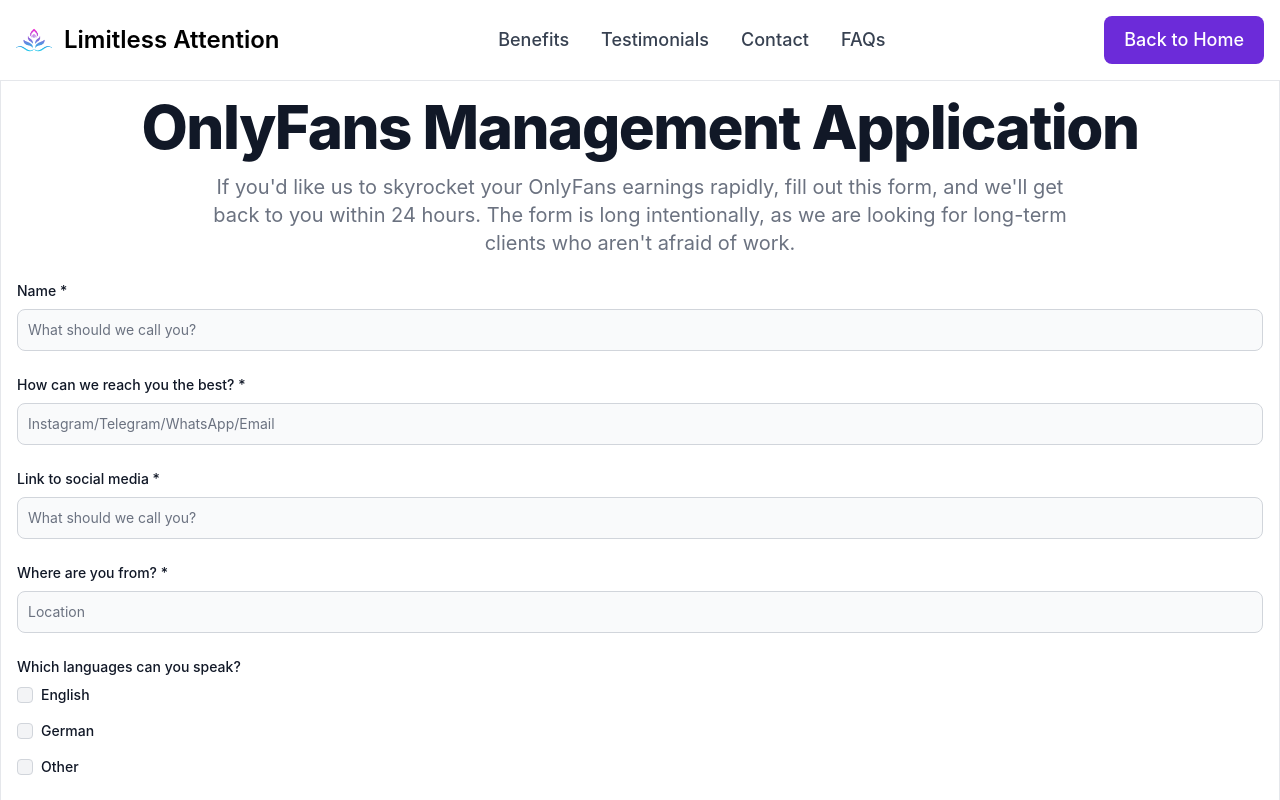
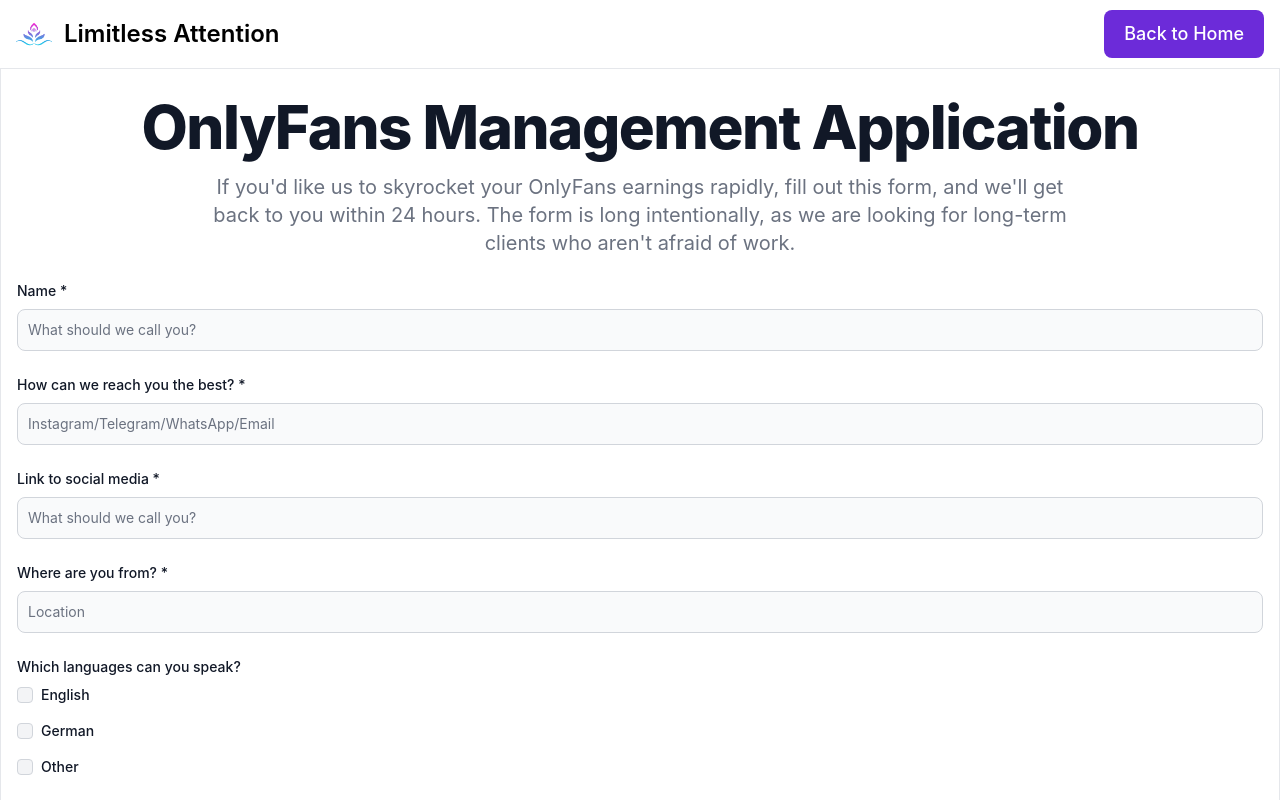
Before and after one commit to smarvin96/LimitlessAttention.com, a React (Vite) app: page /apply in a window 1280 px wide. Shown: the top 800 px of the page. Built offline with nearby package versions, Linux system fonts and the light colour scheme.

Commit message:
almost done save

```diff
--- a/src/components/Header.jsx
+++ b/src/components/Header.jsx
@@ -15,9 +15,11 @@
               className="h-6 mr-3 sm:h-9"
               alt="Flowbite Logo"
             />
+            <Link activeClass="active" smooth spy to="hero">
             <span className="self-center text-2xl font-semibold whitespace-nowrap dark:text-white">
               Limitless Attention
             </span>
+            </Link>
           </a>
           <div className="flex md:order-2">
             <button
@@ -56,35 +58,35 @@
             className="items-center justify-between hidden w-full md:flex md:w-auto md:order-1"
             id="navbar-sticky"
           >
-            <ul className="flex flex-col p-4 mt-4 border border-gray-100 rounded-lg bg-gray-50 md:flex-row md:space-x-8 md:mt-0 md:text-sm md:font-medium md:border-0 md:bg-white dark:bg-gray-800 md:dark:bg-gray-900 dark:border-gray-700">
-              <li>
+            <ul className=" flex flex-col p-4 mt-4 border border-gray-100 rounded-lg bg-gray-50 md:flex-row md:space-x-8 md:mt-0 md:text-sm md:font-medium md:border-0 md:bg-white dark:bg-gray-800 md:dark:bg-gray-900 dark:border-gray-700">
+              {location.pathname !== "/apply" && (<><li>
                 <Link activeClass="active" smooth spy to="benefits"
-                  className=" text-lg block py-2 pl-3 pr-4 text-gray-700 rounded hover:bg-gray-100 md:hover:bg-transparent md:hover:text-purple-700 md:p-0 md:dark:hover:text-white dark:text-gray-400 dark:hover:bg-gray-700 dark:hover:text-white md:dark:hover:bg-transparent dark:border-gray-700"
+                  className=" cursor-pointer text-lg block py-2 pl-3 pr-4 text-gray-700 rounded hover:bg-gray-100 md:hover:bg-transparent md:hover:text-purple-700 md:p-0 md:dark:hover:text-white dark:text-gray-400 dark:hover:bg-gray-700 dark:hover:text-white md:dark:hover:bg-transparent dark:border-gray-700"
                 >
                   Benefits
                 </Link>
               </li>
               <li>
                 <Link activeClass="active" smooth spy to="testimonials"
-                  className="text-lg block py-2 pl-3 pr-4 text-gray-700 rounded hover:bg-gray-100 md:hover:bg-transparent md:hover:text-purple-700 md:p-0 md:dark:hover:text-white dark:text-gray-400 dark:hover:bg-gray-700 dark:hover:text-white md:dark:hover:bg-transparent dark:border-gray-700"
+                  className="cursor-pointer text-lg block py-2 pl-3 pr-4 text-gray-700 rounded hover:bg-gray-100 md:hover:bg-transparent md:hover:text-purple-700 md:p-0 md:dark:hover:text-white dark:text-gray-400 dark:hover:bg-gray-700 dark:hover:text-white md:dark:hover:bg-transparent dark:border-gray-700"
                 >
                   Testimonials
                 </Link>
               </li>
               <li>
                 <Link activeClass="active" smooth spy to="contact"
-                  className="text-lg block py-2 pl-3 pr-4 text-gray-700 rounded hover:bg-gray-100 md:hover:bg-transparent md:hover:text-purple-700 md:p-0 md:dark:hover:text-white dark:text-gray-400 dark:hover:bg-gray-700 dark:hover:text-white md:dark:hover:bg-transparent dark:border-gray-700"
+                  className="cursor-pointer text-lg block py-2 pl-3 pr-4 text-gray-700 rounded hover:bg-gray-100 md:hover:bg-transparent md:hover:text-purple-700 md:p-0 md:dark:hover:text-white dark:text-gray-400 dark:hover:bg-gray-700 dark:hover:text-white md:dark:hover:bg-transparent dark:border-gray-700"
                 >
                   Contact
                 </Link>
               </li>
               <li>
                 <Link activeClass="active" smooth spy to ="faqs"
-                  className="text-lg block py-2 pl-3 pr-4 text-gray-700 rounded hover:bg-gray-100 md:hover:bg-transparent md:hover:text-purple-700 md:p-0 md:dark:hover:text-white dark:text-gray-400 dark:hover:bg-gray-700 dark:hover:text-white md:dark:hover:bg-transparent dark:border-gray-700"
+                  className="cursor-pointer text-lg block py-2 pl-3 pr-4 text-gray-700 rounded hover:bg-gray-100 md:hover:bg-transparent md:hover:text-purple-700 md:p-0 md:dark:hover:text-white dark:text-gray-400 dark:hover:bg-gray-700 dark:hover:text-white md:dark:hover:bg-transparent dark:border-gray-700"
                 >
                   FAQs
                 </Link>
-              </li>
+              </li></>)}
             </ul>
           </div>
 
--- a/src/components/Hero.jsx
+++ b/src/components/Hero.jsx
@@ -8,7 +8,7 @@
 
   return (
     <>
-      <section className="bg-white dark:bg-gray-900 py-8">
+      <section className="bg-white dark:bg-gray-900 py-8" id="hero">
         <div className="grid max-w-screen-xl px-4 py-8 mx-auto lg:gap-8 xl:gap-0 lg:py-16 lg:grid-cols-12">
           <div className="mr-auto py-8 place-self-center lg:col-span-7">
             <h1 className="max-w-2xl mb-4 text-4xl font-extrabold tracking-tight leading-none md:text-5xl xl:text-6xl dark:text-white">
```
